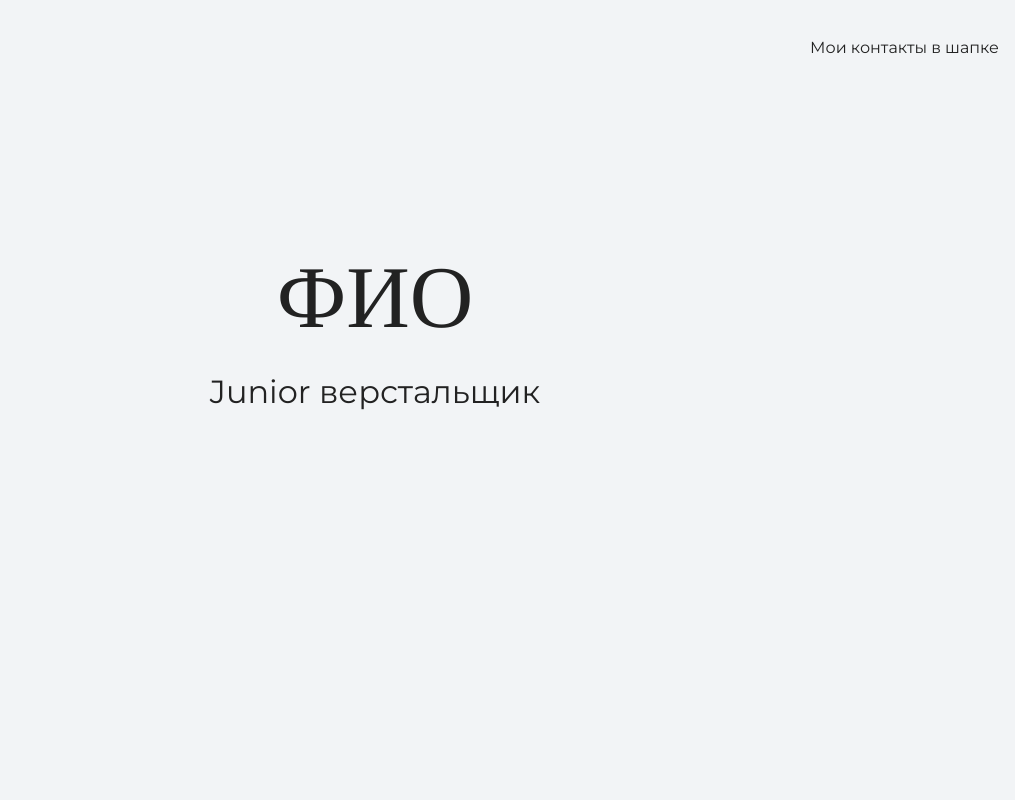
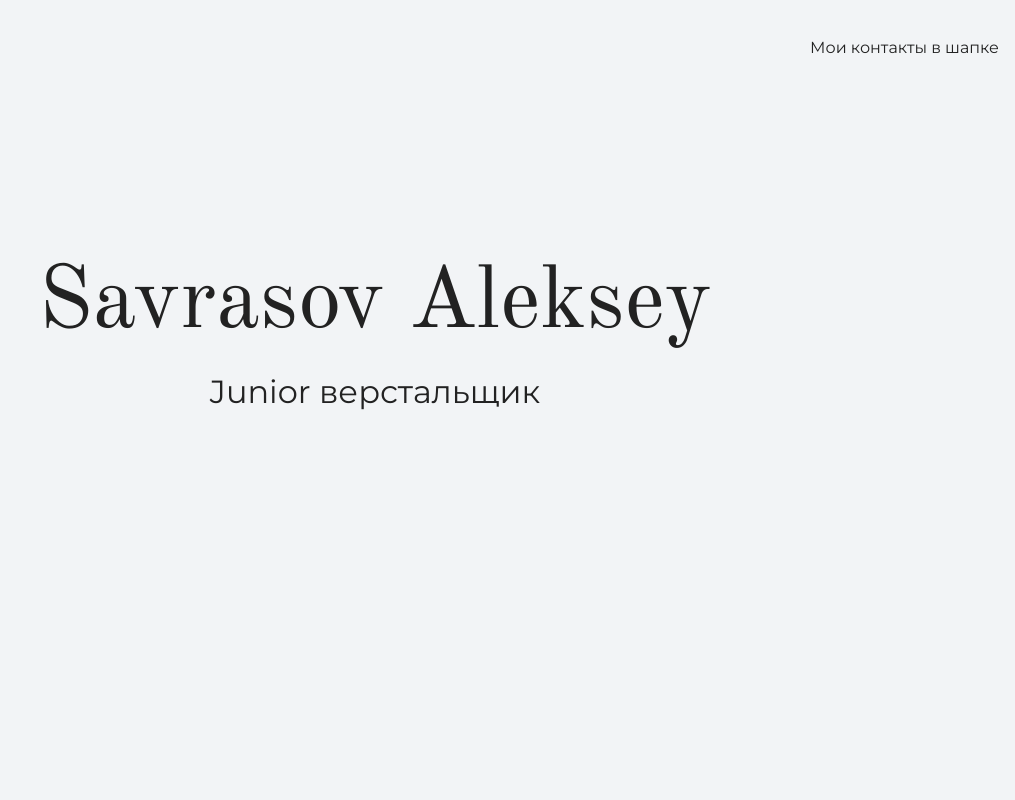
Before and after one commit to AlekseySavrasov/My-site9000, a plain HTML site: page index.html in a window 1280 px wide. Shown: the top 800 px of the page, without its empty margins (265-1280 px from the left). Drawn offline with nearby package versions, Linux system fonts and the light colour scheme.

Commit message:
mod info main page

```diff
--- a/index.html
+++ b/index.html
@@ -13,7 +13,7 @@
     </header>
 
     <section class="hero-image">
-      <div class="container"><h1 class="heading">ФИО</h1>
+      <div class="container"><h1 class="heading">Savrasov Aleksey</h1>
       <p>Junior верстальщик</p></div>
     </section>
 
```
